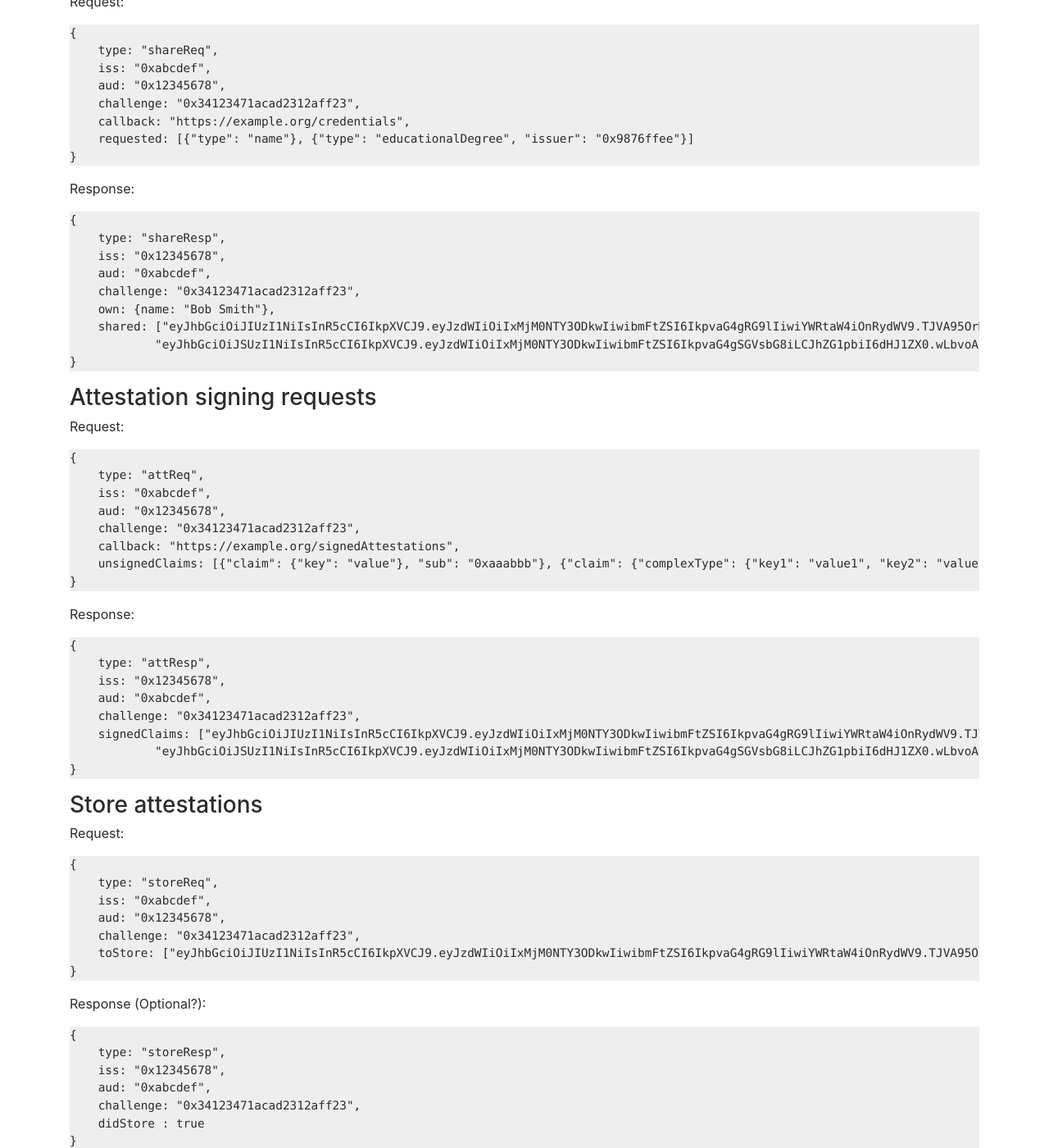
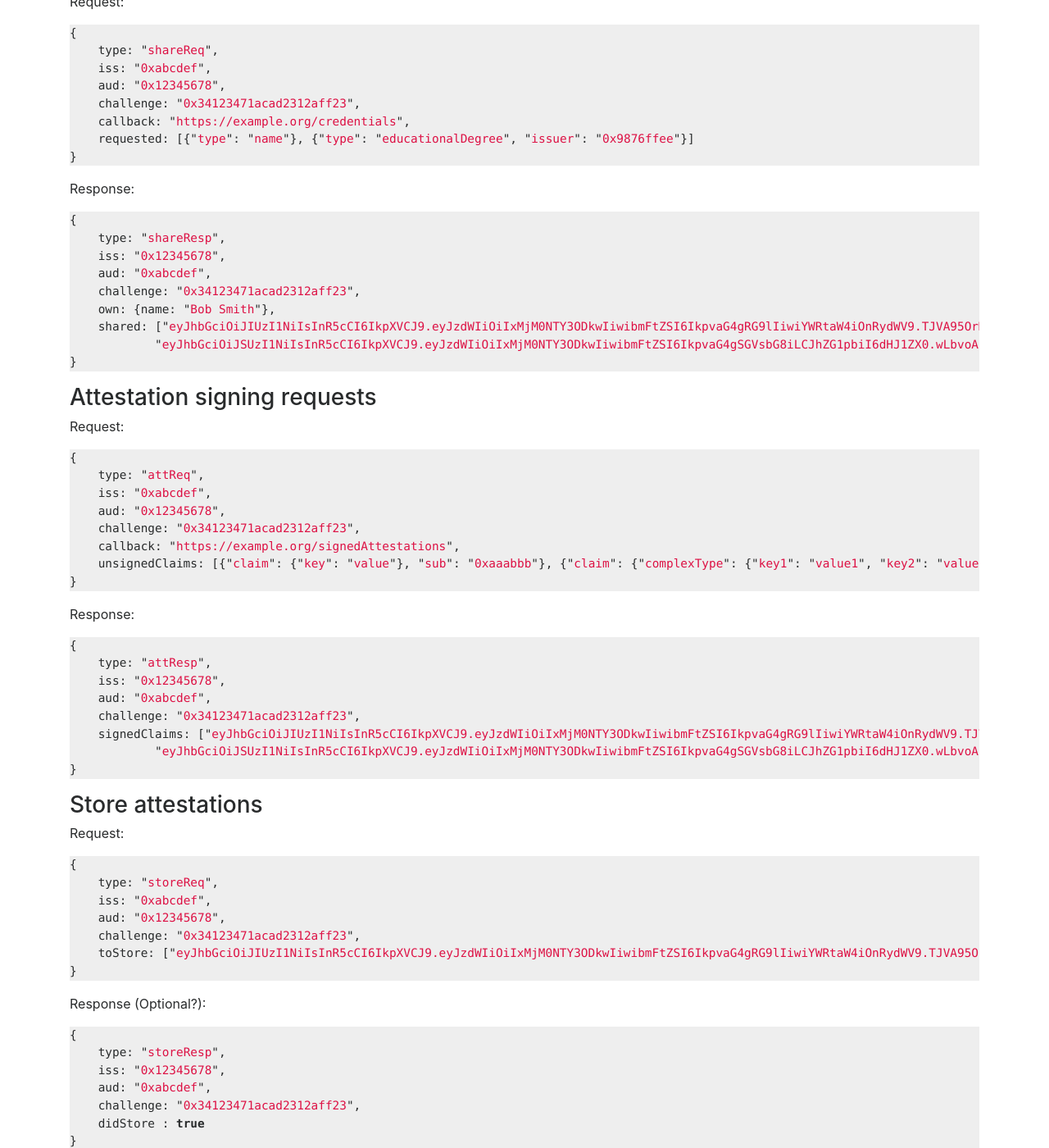
Before and after one commit to harlantwood/uport-project.github.io, a Jekyll site: the page built from techspecs/request_response_spec.md, in a window 1280 px wide and 1400 px high, scrolled down 2080 px. Shown: the whole window at 82% size. Built offline with Jekyll 4.4.1, drawn with Linux system fonts in a browser that asks for light colours; nearby versions of some CDN libraries; our own code applies the rules of GitHub Pages for plain Markdown files; a script that is not in the unit is left out; some of the changed text lies outside the part shown.

Commit message:
Added syntax to formated data in techspecs

````diff
--- a/techspecs/request_response_spec.md
+++ b/techspecs/request_response_spec.md
@@ -24,7 +24,7 @@ Each type has some companion fields, described below.
 
 `requested` A list of requested attestations. Each entry in the list is of the form
 
-```
+```javascript
 {type: "physicalAddress", issuer: "0xabcdef"}.
 ```
 
@@ -74,7 +74,7 @@ These are the payload fields of the corresponding JSON Web Tokens for a few exam
 
 Request:
 
-```
+```javascript
 {
     type: "authReq",
     iss: "0xabcdef",
@@ -85,7 +85,7 @@ Request:
 
 Response:
 
-```
+```javascript
 {
     type: "authResp",
     iss: "0x12345678",
@@ -97,7 +97,7 @@ Response:
 
 Request:
 
-```
+```javascript
 {
     type: "shareReq",
     iss: "0xabcdef",
@@ -110,7 +110,7 @@ Request:
 
 Response:
 
-```
+```javascript
 {
     type: "shareResp",
     iss: "0x12345678",
@@ -126,7 +126,7 @@ Response:
 
 Request:
 
-```
+```javascript
 {
     type: "attReq",
     iss: "0xabcdef",
@@ -139,7 +139,7 @@ Request:
 
 Response:
 
-```
+```javascript
 {
     type: "attResp",
     iss: "0x12345678",
@@ -154,7 +154,7 @@ Response:
 
 Request:
 
-```
+```javascript
 {
     type: "storeReq",
     iss: "0xabcdef",
@@ -166,7 +166,7 @@ Request:
 
 Response (Optional?):
 
-```
+```javascript
 {
     type: "storeResp",
     iss: "0x12345678",
````
Also changed, not shown: techspecs/off-chain_attestations.md (+1 -1 lines).
